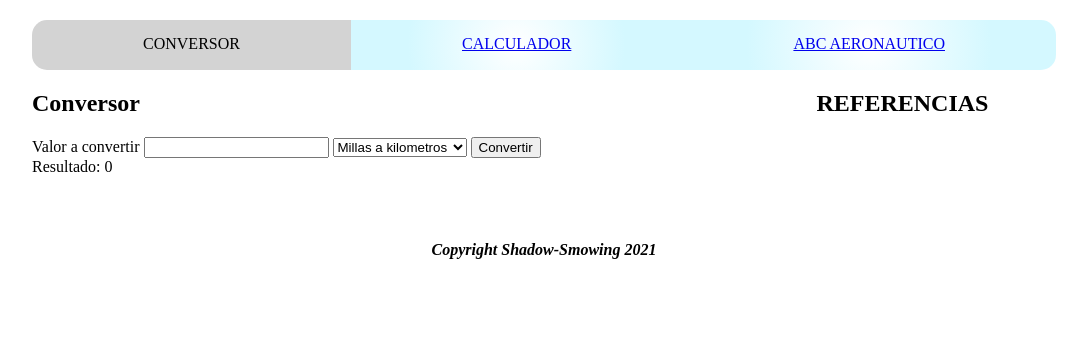
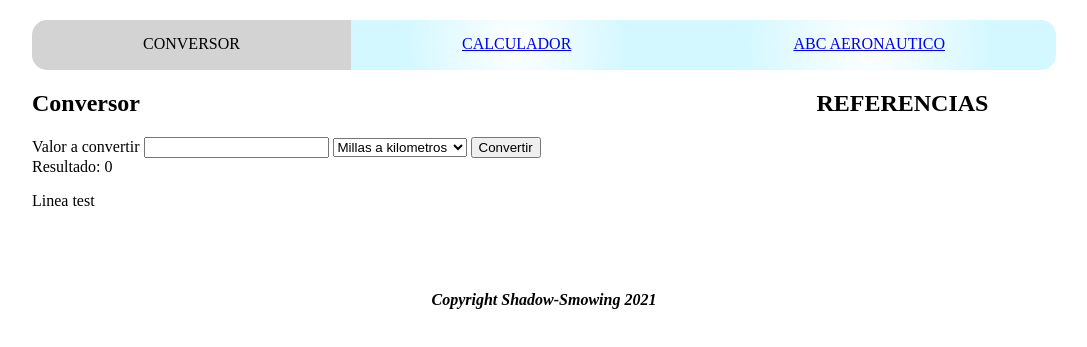
Before and after one commit to Smowing33/App-P-lotos, a plain HTML site: page public/index.html in a window 1280 px wide. Shown: the part 121-468 px from the top of the page, without its empty margins (96-1183 px from the left). Drawn offline with Linux system fonts and the light colour scheme.

Commit message:
Test cambio

```diff
--- a/public/index.html
+++ b/public/index.html
@@ -34,6 +34,7 @@
 	<button onclick="javascript:handleConvertir()" >Convertir</button><br>
 	<label>Resultado:</label>
 	<label id="lblResultado">0</label>
+	<p>Linea test</p>
 </article>
 
 <aside>
```
